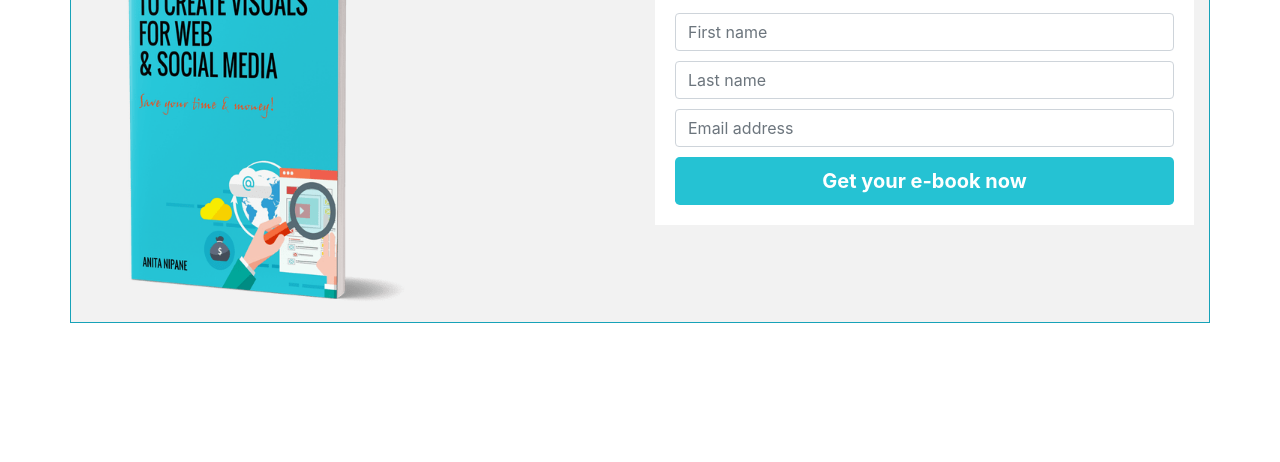
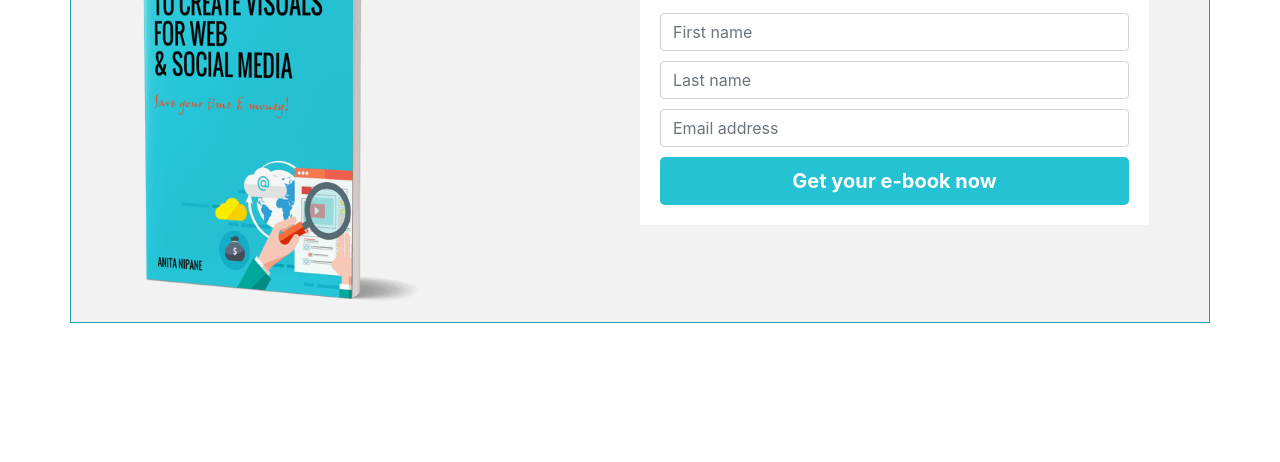
Before and after one commit to dirsantana/exercicio-aula-virtual-bootstrap, a plain HTML site: page index.html in a window 1280 px wide. Shown: the part 338-800 px from the top of the page. Drawn offline with nearby package versions, Linux system fonts and the light colour scheme.

Commit message:
alterado index

```diff
--- a/index.html
+++ b/index.html
@@ -12,7 +12,7 @@
                 <div class="box jumbotron">
                     <h1 class="align-middle">How to get lot of money without doing a thing</h1>
                 </div>
-                <div class="row">
+                <div class="row container">
                 <div class="col-6">
                     <div class="image">
                         <img src="img/ebook2.png" alt="My e-book"/>
```
